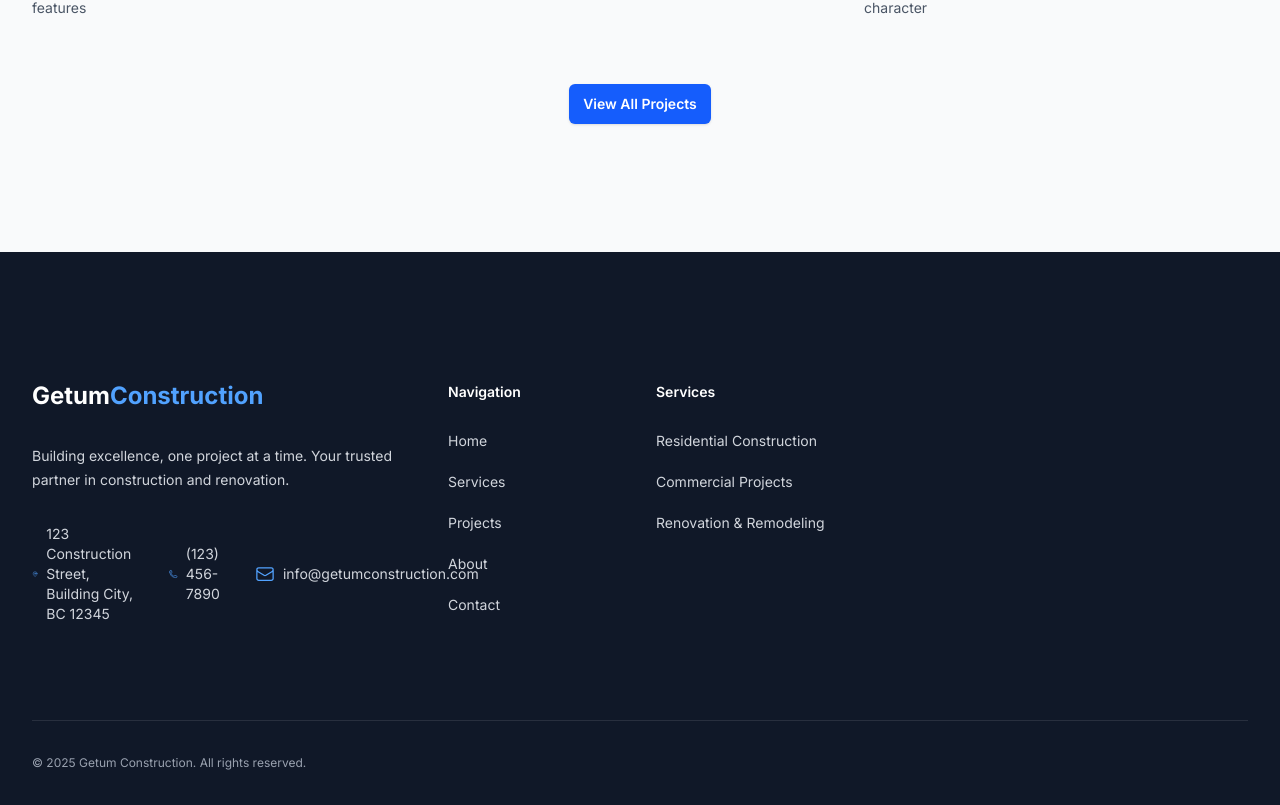
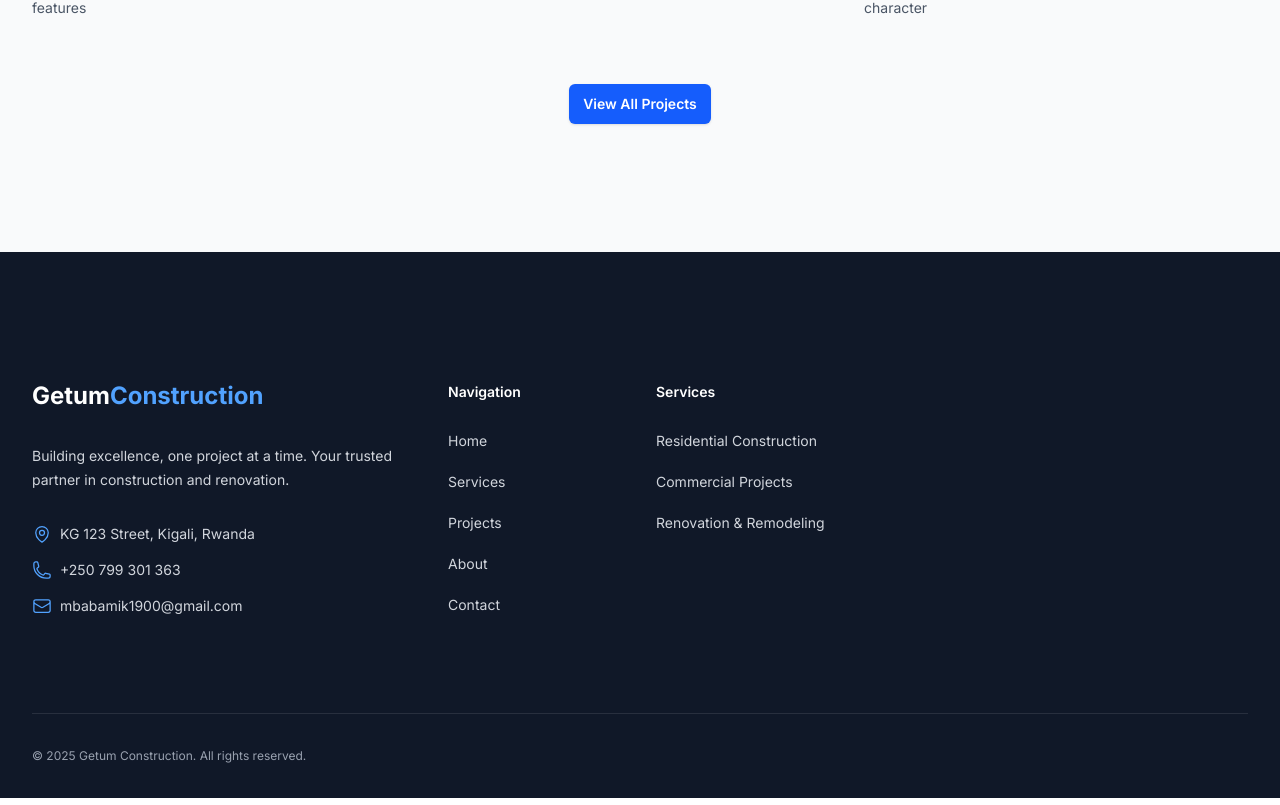
Before and after one commit to mig-Rwa/construction-getum, a Next.js app: page / in a window 1280 px wide. Shown: the part 2697-3502 px from the top of the page. Built offline with nearby package versions, Linux system fonts and the light colour scheme.

Commit message:
Update Footer with Rwanda contact information

```diff
--- a/src/components/Footer.tsx
+++ b/src/components/Footer.tsx
@@ -12,17 +12,17 @@
   contact: [
     {
       name: 'Address',
-      value: '123 Construction Street, Building City, BC 12345',
+      value: 'KG 123 Street, Kigali, Rwanda',
       icon: MapPinIcon,
     },
     {
       name: 'Phone',
-      value: '(123) 456-7890',
+      value: '+250 799 301 363',
       icon: PhoneIcon,
     },
     {
       name: 'Email',
-      value: 'info@getumconstruction.com',
+      value: 'mbabamik1900@gmail.com',
       icon: EnvelopeIcon,
     },
   ],
@@ -44,7 +44,7 @@
             <p className="text-sm leading-6 text-gray-300">
               Building excellence, one project at a time. Your trusted partner in construction and renovation.
             </p>
-            <div className="flex space-x-6">
+            <div className="flex flex-col space-y-4">
               {navigation.contact.map((item) => (
                 <div key={item.name} className="flex items-center space-x-2 text-gray-300">
                   <item.icon className="h-5 w-5 text-blue-400" aria-hidden="true" />
```
